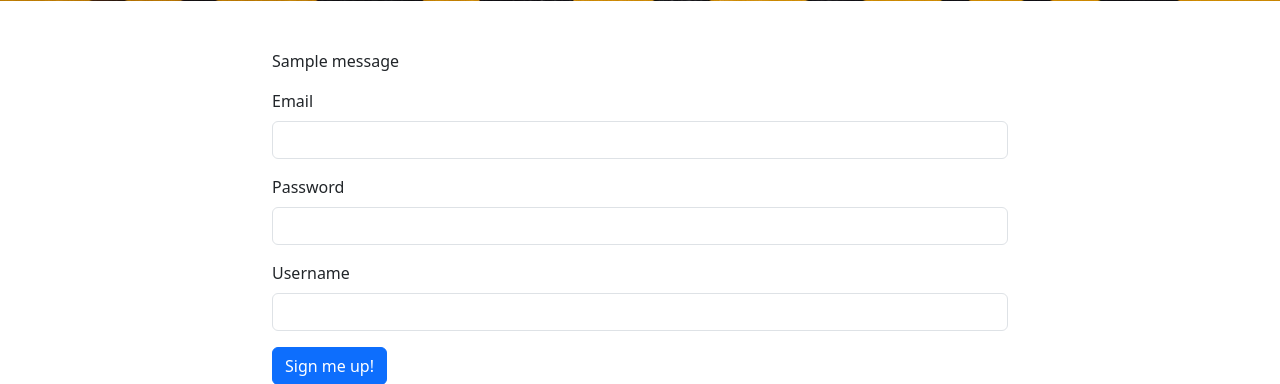
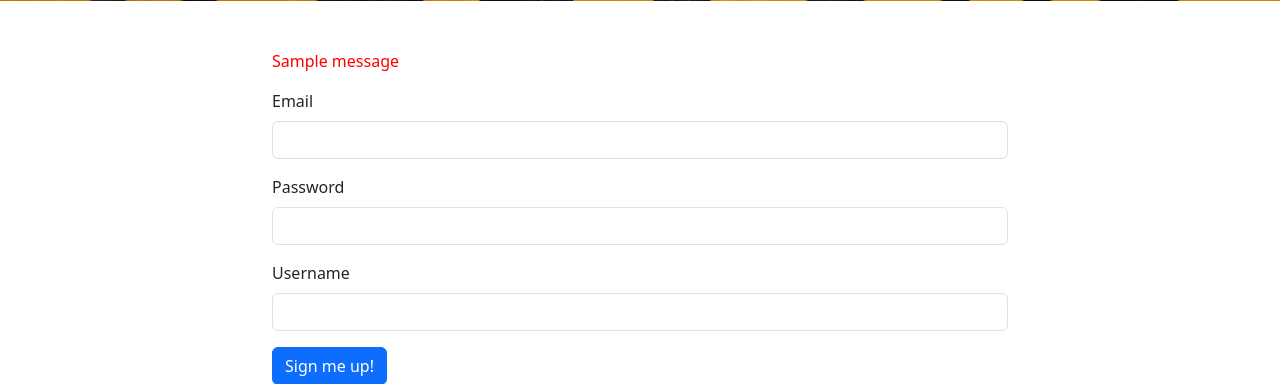
Before and after one commit to MCDAngelo/remote_work_coffee_shops_website, a Flask app: page /register in a window 1280 px wide. Shown: the part 359-743 px from the top of the page. Run offline with Flask 3, Linux system fonts and the light colour scheme; tables that the repository leaves empty hold one stand-in row (values such as "Sample post"); one stand-in notice (Sample message) is shown; some libraries are stand-ins or nearby versions.

Commit message:
Fix flash message formatting with inline

```diff
--- a/templates/login.html
+++ b/templates/login.html
@@ -22,7 +22,7 @@
       {% with messages = get_flashed_messages() %}
       {% if messages %}
       {% for message in messages %}
-      <p class="flash">{{ message }}</p>
+      <p class="flash" style="color:red">{{ message }}</p>
       {% endfor %}
       {% endif %}
       {% endwith %}
--- a/templates/register.html
+++ b/templates/register.html
@@ -24,7 +24,7 @@
         {% with messages = get_flashed_messages() %}
         {% if messages %}
         {% for message in messages %}
-        <p class="flash">{{ message }}</p>
+        <p class="flash" style="color:red">{{ message }}</p>
         {% endfor %}
         {% endif %}
         {% endwith %}
```
